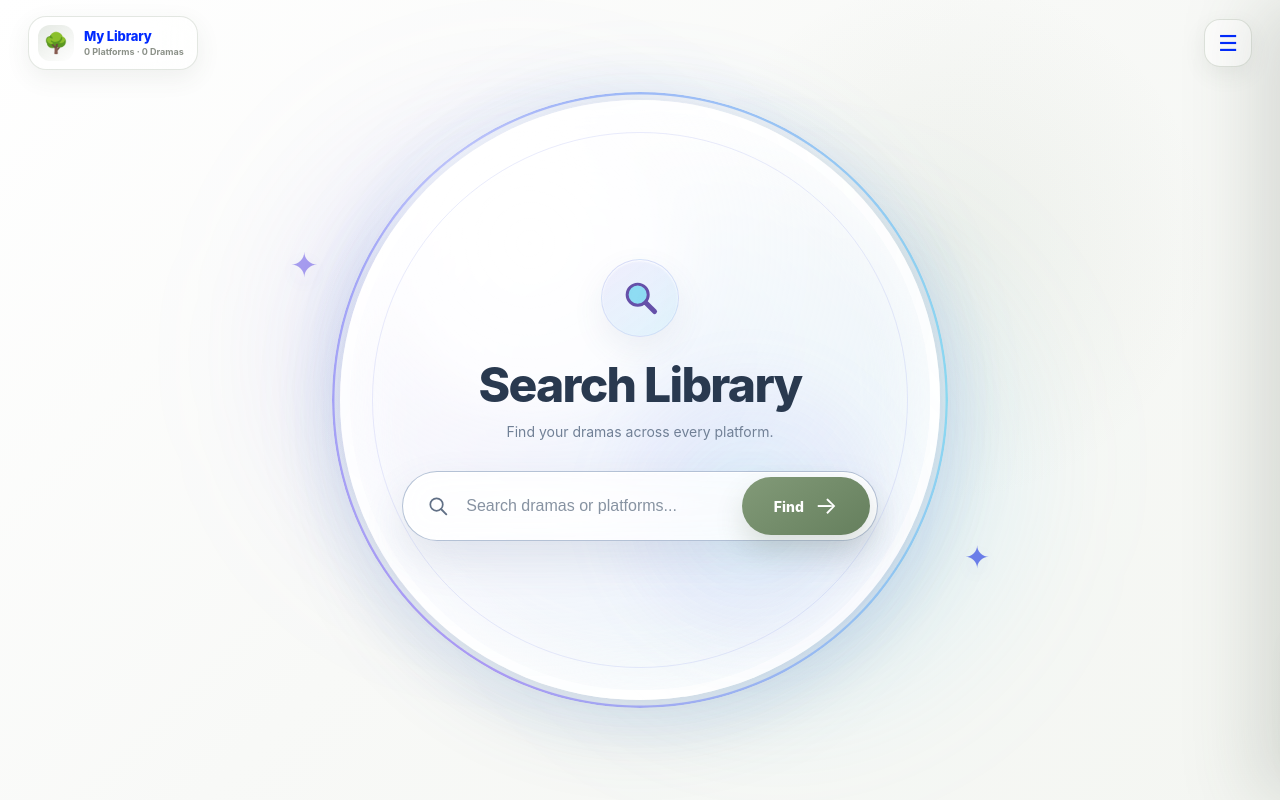
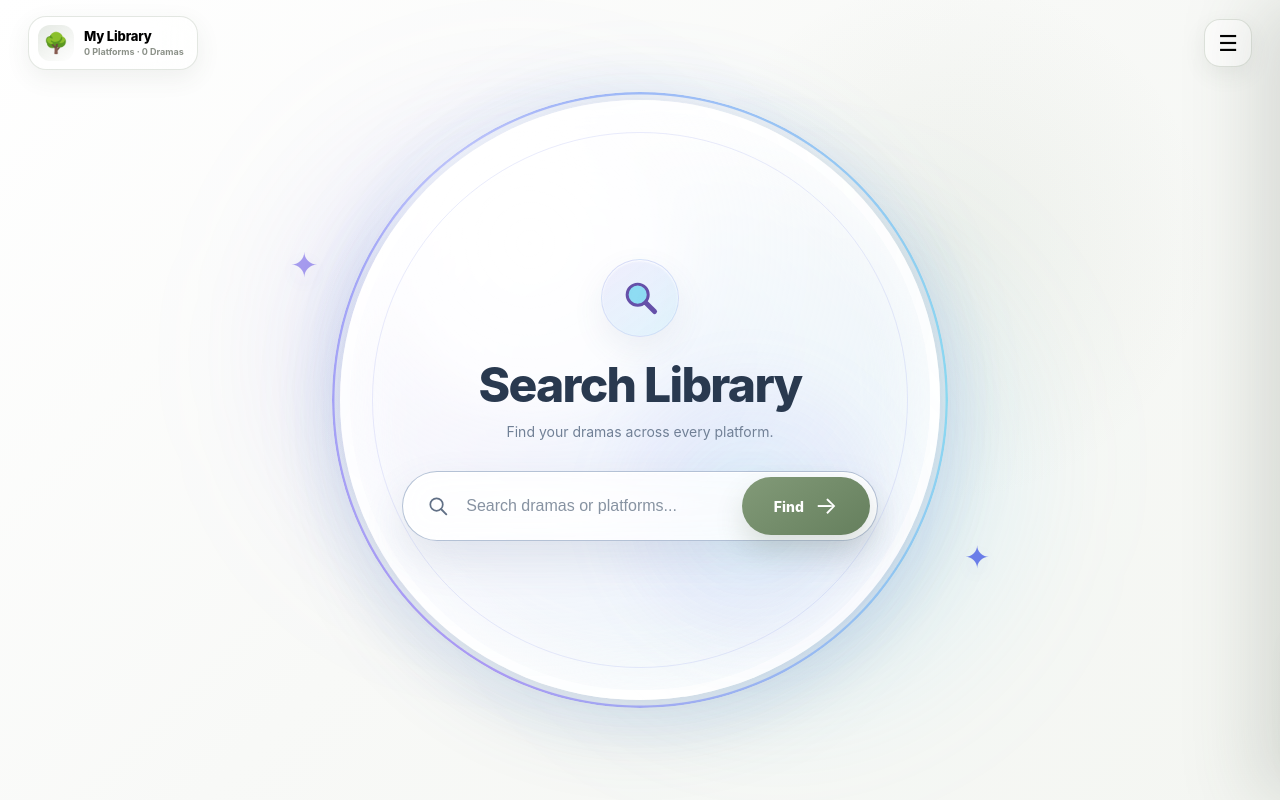
Before and after one commit to ankurdeepkonch/Cinevo, a plain HTML site: page index.html in a window 1280 px wide. Drawn offline with Linux system fonts and the light colour scheme.

Commit message:
Colour change

```diff
--- a/styles.css
+++ b/styles.css
@@ -7,7 +7,7 @@
     --bg: #f8f9f7;
     --bg-soft: #ffffff;
     --ink: #53604f;
-    --ink-dark: #002aff;
+    --ink-dark: #000000;
     --muted: #8b9188;
 
     --green: #708866;
```
